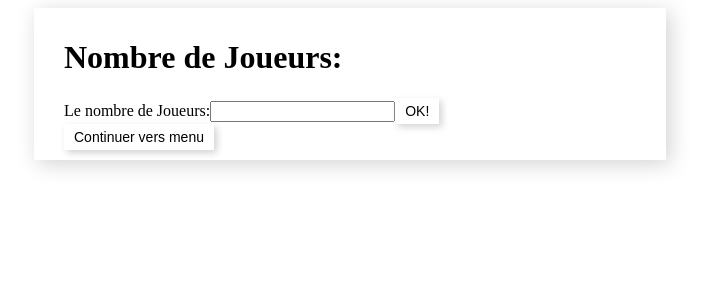
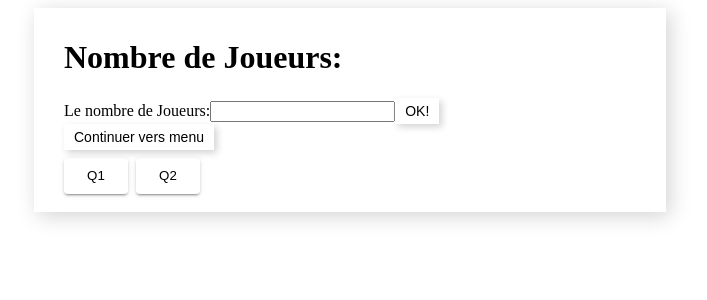
Before and after one commit to AurelieVidal/java_tu_preferes, an Angular app in the folder java_tu_preferes/: page /questions in a window 1280 px wide. Before the commit this address led to /. Shown: the top 300 px of the page, without its empty margins (290-997 px from the left). Built offline with nearby package versions, Linux system fonts and the light colour scheme.

Commit message:
boutons pour les questions

```diff
--- a/java_tu_preferes/src/app/app-routing.module.ts
+++ b/java_tu_preferes/src/app/app-routing.module.ts
@@ -2,10 +2,12 @@ import { NgModule } from '@angular/core';
 import { RouterModule, Routes } from '@angular/router';
 import {PartieComponent} from "./partie/partie.component";
 import {MenuComponent} from "./menu/menu.component";
+import {QuestionsComponent} from "./questions/questions.component";
 
 const routes: Routes = [
   { path: 'partie', component: PartieComponent },
-  { path: 'menu/:nbrJoueur', component: MenuComponent}
+  { path: 'menu/:nbrJoueur', component: MenuComponent},
+  { path: 'questions', component: QuestionsComponent}
 ];
 
 @NgModule({
--- a/java_tu_preferes/src/app/app.module.ts
+++ b/java_tu_preferes/src/app/app.module.ts
@@ -5,18 +5,20 @@ import { AppRoutingModule } from './app-routing.module';
 import { AppComponent } from './app.component';
 import { PartieComponent } from './partie/partie.component';
 import { MenuComponent } from './menu/menu.component';
+import { PageAccueilComponent } from './page-accueil/page-accueil.component';
+import { QuestionsComponent } from './questions/questions.component';
 
 import {CardService} from "./services/card.services";
 import {HttpClientModule} from "@angular/common/http";
 import {FormsModule} from "@angular/forms";
-import { PageAccueilComponent } from './page-accueil/page-accueil.component';
 
 @NgModule({
   declarations: [
     AppComponent,
     PartieComponent,
     MenuComponent,
-    PageAccueilComponent
+    PageAccueilComponent,
+    // QuestionsComponent
   ],
   imports: [
     BrowserModule,
--- /dev/null
+++ b/java_tu_preferes/src/app/questions/questions.component.css
@@ -0,0 +1,31 @@
+section {
+  display: table;
+}
+
+.example-label {
+  display: table-cell;
+  font-size: 14px;
+  margin-left: 8px;
+  min-width: 120px;
+}
+
+.example-button-row {
+  display: table-cell;
+  max-width: 600px;
+}
+
+.example-button-row .mat-mdc-button-base {
+  margin: 8px 8px 8px 0;
+}
+
+.example-flex-container {
+  display: flex;
+  justify-content: space-between;
+  flex-wrap: wrap;
+}
+
+.example-button-container {
+  display: flex;
+  justify-content: center;
+  width: 120px;
+}
--- /dev/null
+++ b/java_tu_preferes/src/app/questions/questions.component.html
@@ -0,0 +1,6 @@
+<section>
+  <div class="example-button-row">
+    <button mat-raised-button color="primary">Q1</button>
+    <button mat-raised-button color="primary">Q2</button>
+  </div>
+</section>
```
Also changed, not shown: java_tu_preferes/src/app/questions/questions.component.ts (added, +19 -0 lines), 1 other file (tests, documents, lock files or other folders).
